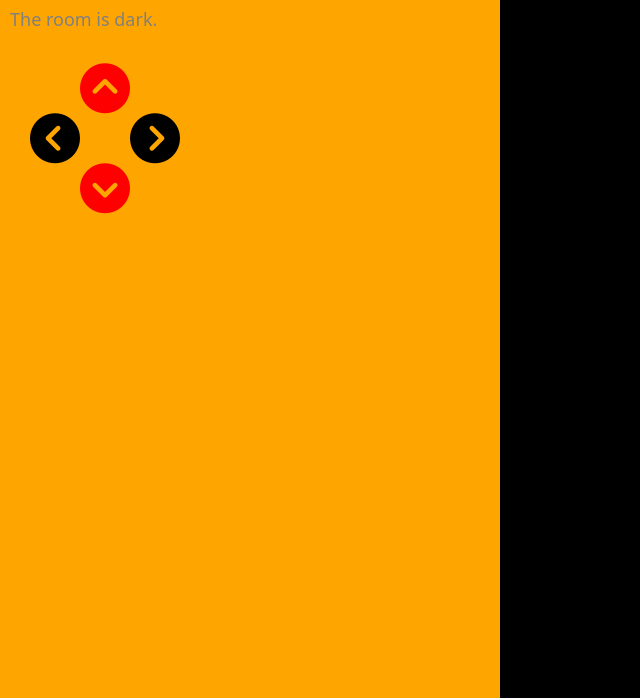
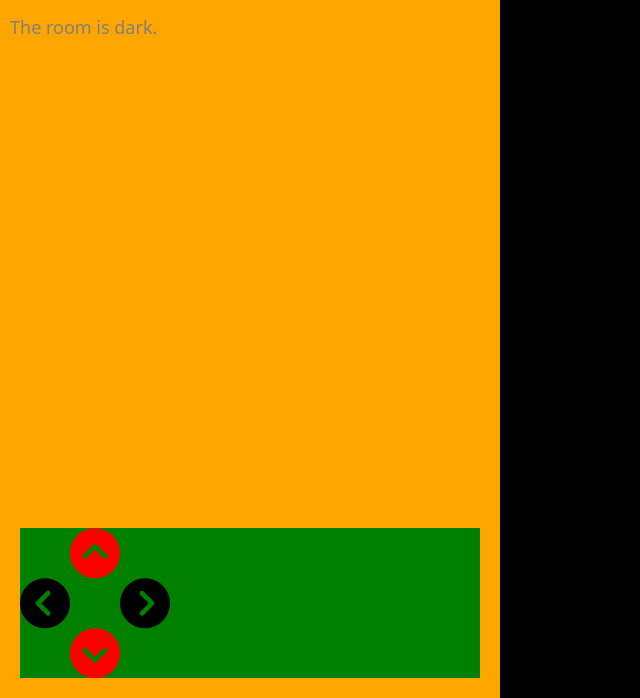
Before and after one commit to Code-Institute-Submissions/MikeMurray13-milestone-project-2, a website: page main.html in a window 1280 px wide. Shown: the part 102-800 px from the top of the page, without its empty margins (0-640 px from the left). Drawn offline with nearby package versions, Linux system fonts and the light colour scheme; a web font is replaced by a local one.

Commit message:
Format control buttons, add 'Compatible with...' logo

```diff
--- a/assets/css/style.css
+++ b/assets/css/style.css
@@ -55,12 +55,12 @@ body {
     line-height: 30px;
 }
 
-#directions-box {
+#direction-box {
     height: 150px;
     width: 150px;
 }
 
-.choice-button {
+.direction-button {
     margin: 0;
     padding: 0;
     background: none;
@@ -69,18 +69,18 @@ body {
     height:50px;
     width:50px;
     line-height: 50px;
-
     font-size: 50px;
 }
 
 
 
-.choice-button:disabled {
+.direction-button:disabled {
     color: red;
 }
 
 #controls {
-    margin: 30px;
+    margin: 20px;
+    background-color: green;
 }
 
 #start-screen {
@@ -90,6 +90,8 @@ font-size: 50px;
 }
 
 #content {
+        padding: 0;
+            margin: 0;
     width: 100%;
     height: 100%;
 }
@@ -104,7 +106,7 @@ font-size: 50px;
 #text-box {
     font-size: large;
     margin: 10px;
-    padding: 0 15 20 15;
+    padding: 0 50 20 50;
     text-align: justify;
     color: grey;
 }
--- a/assets/scripts/script.js
+++ b/assets/scripts/script.js
@@ -1,6 +1,6 @@
 const roomMatrix = [
     [
-        /*0.0*/ { heading: "Room 1", description: "Room 1", choices: ["<button onclick='addInventory(\"sword\",\"This is just a sword\",\"onehand\",6,\"yes\",\"no\"); this.remove()'>SWORD</button>"] },
+        /*0.0*/ { heading: "Room 1", description: "Room 1", choices: ["<button onclick='addInventory(\"sword\",\"This is just a sword\",\"onehand\",6,\"yes\",\"no\"); this.disabled=true'>SWORD</button>"] },
         /*0.1*/ {},
         /*0.2*/ { heading: "Room 3", description: "Room 3", choices: [] }
     ],
@@ -65,11 +65,10 @@ function updateContent() {
 
 
 //Creates an alert when the player tries to leave the page
-/*
 function leavePageAlert() {
     return "Leaving will cause you to lose any unsaved progress...";
 }
-*/
+
 
 //Turns the light on in Room 5
 function lightSwitch() {
--- a/main.html
+++ b/main.html
@@ -16,7 +16,7 @@
 <body onload="updateContent()" onbeforeunload="return leavePageAlert()">
     <div class="main container">
         <!--Main content-->
-        <div id="content">
+        <div id="content" class="d-flex flex-column">
             <!--Navigation bar-->
             <div id="menu-bar" class="clearfix">
                 <button class="menu-button float-start"><i class="fa-solid fa-bars"></i></button>
@@ -27,22 +27,33 @@
             <!--Description-->
             <p id="text-box"></p>
             <!--Direction buttons-->
-            <div id="controls" class="container">
+            <div id="controls" class="mt-auto">
                 <div class="row">
-                    <div id="directions-box" class="container col-4">
+                    <div id="direction-box" class="container col-4 direction-button">
                         <div class="row justify-content-center">
-                            <div class="col-4"><button id="north-button" class="choice-button"
-                                    onclick="move('north')"><i class="fa-solid fa-circle-chevron-up"></i></button></div>
+                            <div class="col-4">
+                                <button id="north-button" class="direction-button" onclick="move('north')">
+                                    <i class="fa-solid fa-circle-chevron-up"></i>
+                                </button>
+                            </div>
                         </div>
                         <div class="row justify-content-between">
-                            <div class="col-4"><button id="west-button" class="choice-button" onclick="move('west')"><i
-                                        class="fa-solid fa-circle-chevron-left"></i></button></div>
-                            <div class="col-4"><button id="east-button" class="choice-button" onclick="move('east')"><i
-                                        class="fa-solid fa-circle-chevron-right"></i></button></div>
+                            <div class="col-4">
+                                <button id="west-button" class="direction-button" onclick="move('west')">
+                                    <i class="fa-solid fa-circle-chevron-left"></i>
+                                </button>
+                            </div>
+                            <div class="col-4">
+                                <button id="east-button" class="direction-button" onclick="move('east')">
+                                    <i class="fa-solid fa-circle-chevron-right"></i>
+                                </button>
+                            </div>
                         </div>
                         <div class="row justify-content-center">
-                            <div class="col-4"><button id="south-button" class="choice-button"
-                                    onclick="move('south')"><i class="fa-solid fa-circle-chevron-down"></i></button>
+                            <div class="col-4">
+                                <button id="south-button" class="direction-button" onclick="move('south')">
+                                    <i class="fa-solid fa-circle-chevron-down"></i>
+                                </button>
                             </div>
                         </div>
                     </div>
```
Also changed, not shown: index.html (+1 -0 lines), assets/images/CompWith_MORKBORG_horiz.svg (added). Lines whose indentation alone changed are shown as unchanged.
